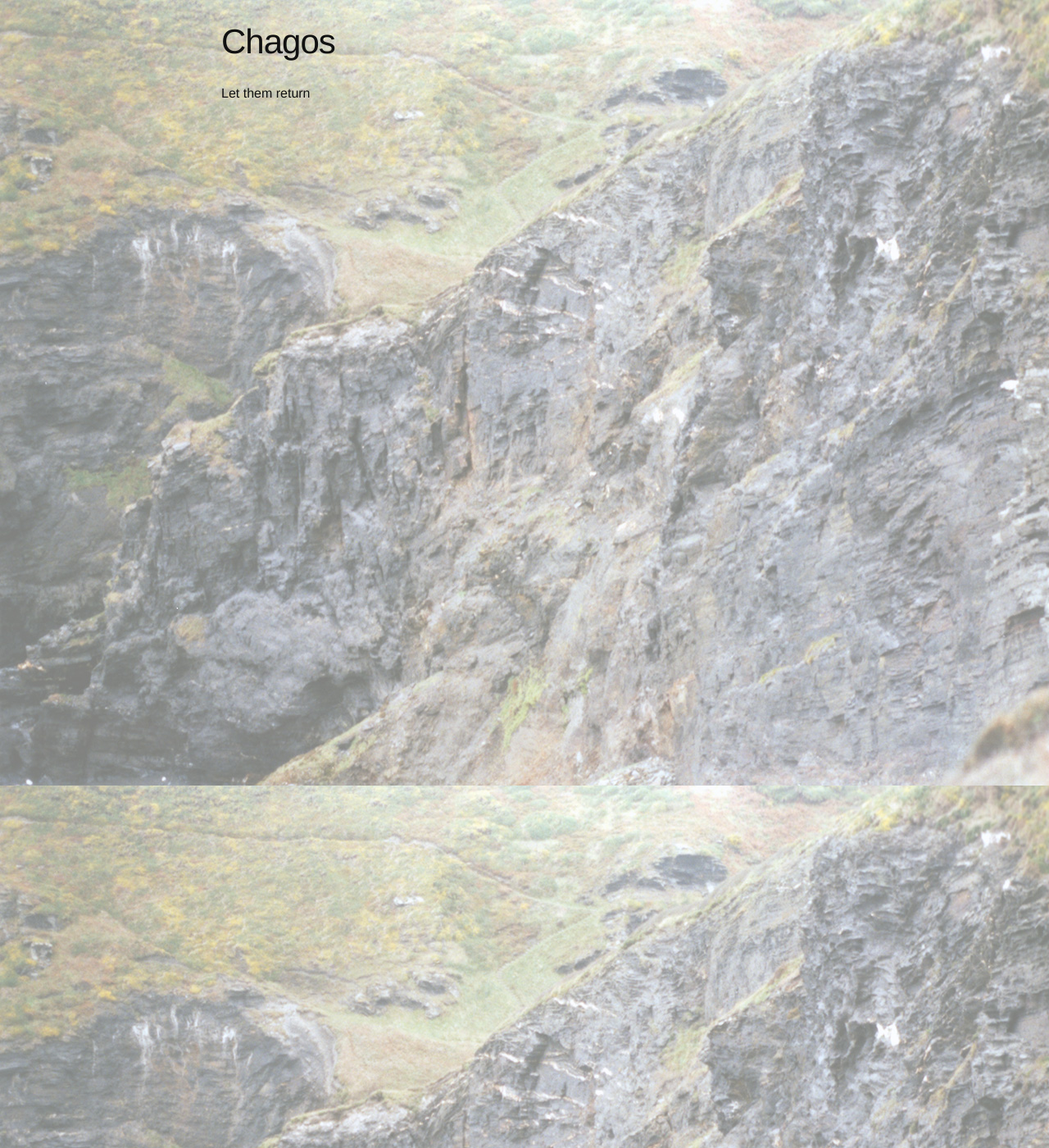
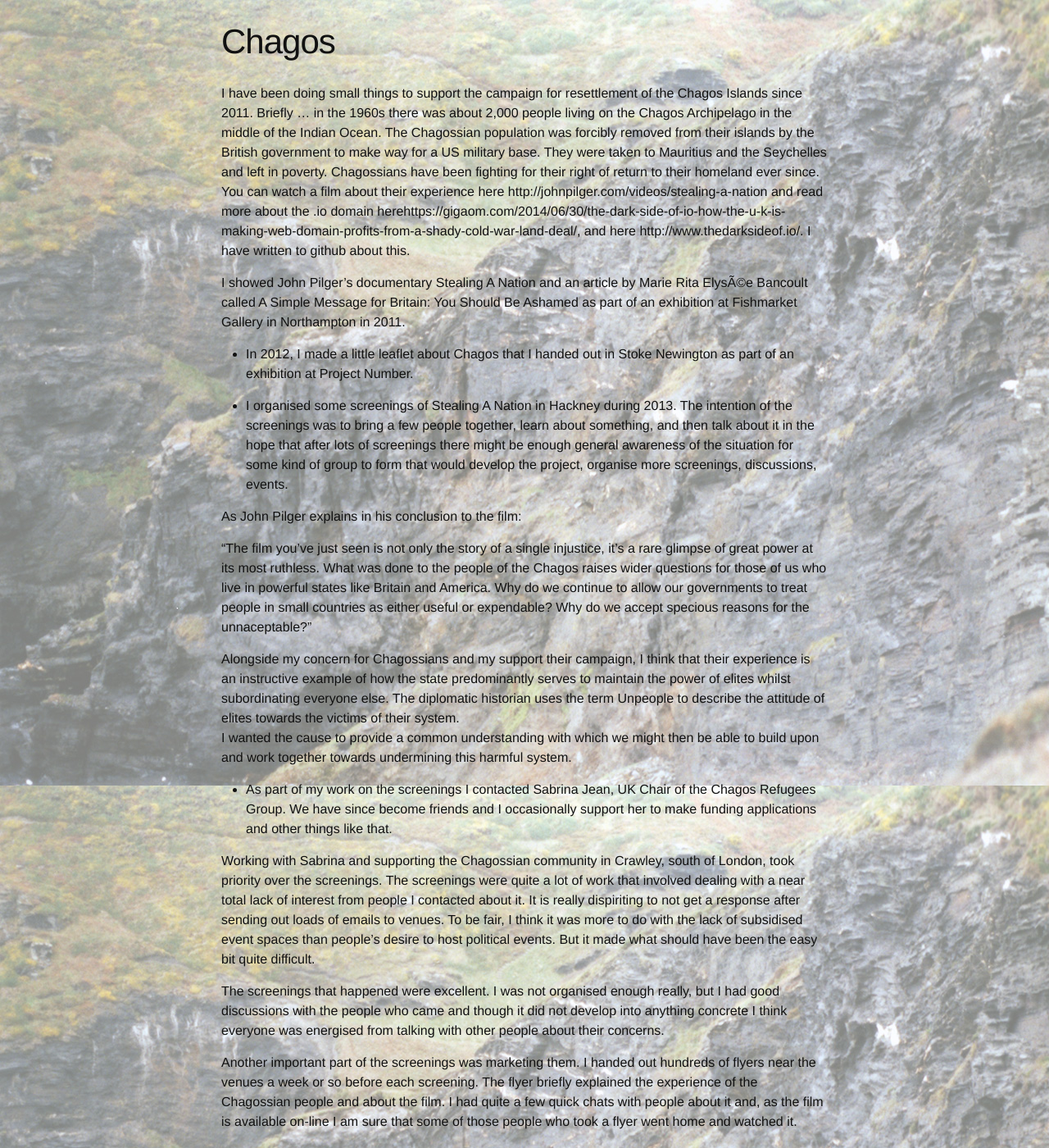
Before and after one commit to adamburton/adamburton.github.io, a Jekyll site: the page built from _work/chagos.md, in a window 1280 px wide and 1400 px high. Shown: the whole window at 82% size. Built offline with Jekyll 4.4.1, drawn with Linux system fonts in a browser that asks for light colours; some web fonts are replaced; some of the changed text lies outside the part shown.

Commit message:
remove councils+ursus - add chagos text

```diff
--- a/_work/chagos.md
+++ b/_work/chagos.md
@@ -4,4 +4,28 @@ title: Chagos
 short-description: Support work for Chagos Refugees Group (UK branch)
 ---
 
-Let them return
+I have been doing small things to support the campaign for resettlement of the Chagos Islands since 2011. Briefly ... in the 1960s there was about 2,000 people living on the Chagos Archipelago in the middle of the Indian Ocean. The Chagossian population was forcibly removed from their islands by the British government to make way for a US military base. They were taken to Mauritius and the Seychelles and left in poverty. Chagossians have been fighting for their right of return to their homeland ever since. You can watch a film about their experience here http://johnpilger.com/videos/stealing-a-nation and read more about the .io domain herehttps://gigaom.com/2014/06/30/the-dark-side-of-io-how-the-u-k-is-making-web-domain-profits-from-a-shady-cold-war-land-deal/, and here http://www.thedarksideof.io/. I have written to github about this.
+
+I showed John Pilger's documentary Stealing A Nation and an article by Marie Rita ElysÃ©e Bancoult called A Simple Message for Britain: You Should Be Ashamed as part of an exhibition at Fishmarket Gallery in Northampton in 2011.
+
+- In 2012, I made a little leaflet about Chagos that I handed out in Stoke Newington as part of an exhibition at Project Number.
+
+- I organised some screenings of Stealing A Nation in Hackney during 2013.
+The intention of the screenings was to bring a few people together, learn about something, and then talk about it in the hope that after lots of screenings there might be enough general awareness of the situation for some kind of group to form that would develop the project, organise more screenings, discussions, events.
+
+As John Pilger explains in his conclusion to the film:
+
+"The film you've just seen is not only the story of a single injustice, it's a rare glimpse of great power at its most ruthless. What was done to the people of the Chagos raises wider questions for those of us who live in powerful states like Britain and America. Why do we continue to allow our governments to treat people in small countries as either useful or expendable? Why do we accept specious reasons for the unnaceptable?"
+
+Alongside my concern for Chagossians and my support their campaign, I think that their experience is an instructive example of how the state predominantly serves to maintain the power of elites whilst subordinating everyone else. The diplomatic historian uses the term Unpeople to describe the attitude of elites towards the victims of their system.
+I wanted the cause to provide a common understanding with which we might then be able to build upon and work together towards undermining this harmful system.
+
+- As part of my work on the screenings I contacted Sabrina Jean, UK Chair of the Chagos Refugees Group. We have since become friends and I occasionally support her to make funding applications and other things like that.
+
+Working with Sabrina and supporting the Chagossian community in Crawley, south of London, took priority over the screenings. The screenings were quite a lot of work that involved dealing with a near total lack of interest from people I contacted about it. It is really dispiriting to not get a response after sending out loads of emails to venues. To be fair, I think it was more to do with the lack of subsidised event spaces than people's desire to host political events. But it made what should have been the easy bit quite difficult.
+
+The screenings that happened were excellent. I was not organised enough really, but I had good discussions with the people who came and though it did not develop into anything concrete I think everyone was energised from talking with other people about their concerns.
+
+Another important part of the screenings was marketing them. I handed out hundreds of flyers near the venues a week or so before each screening. The flyer briefly explained the experience of the Chagossian people and about the film. I had quite a few quick chats with people about it and, as the film is available on-line I am sure that some of those people who took a flyer went home and watched it.
+
+It was, shamefully, nowhere near enough.
```
Also changed, not shown: _work/councils.md (deleted, +0 -7 lines), _work/ursus.md (deleted, +0 -7 lines).
